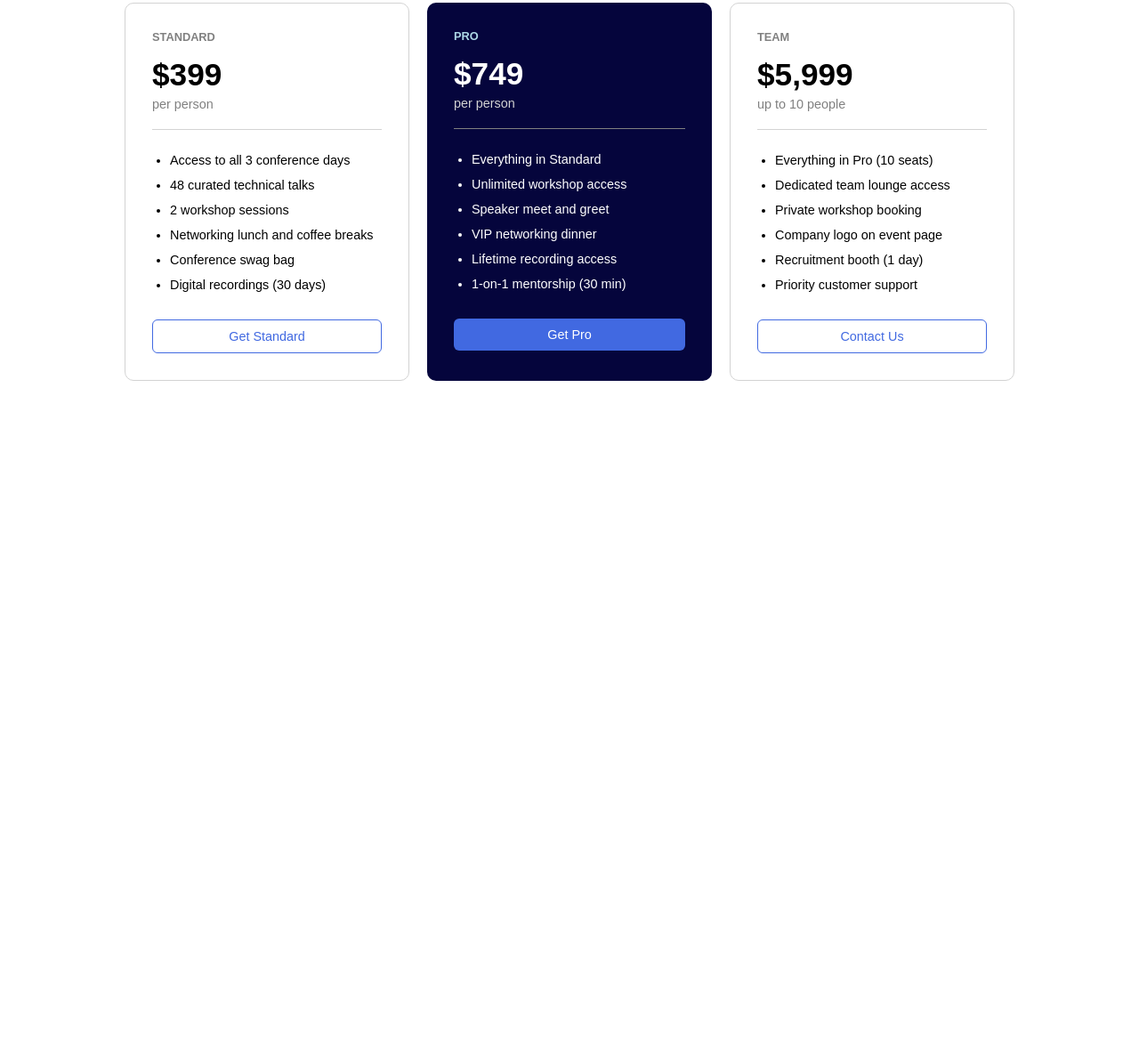
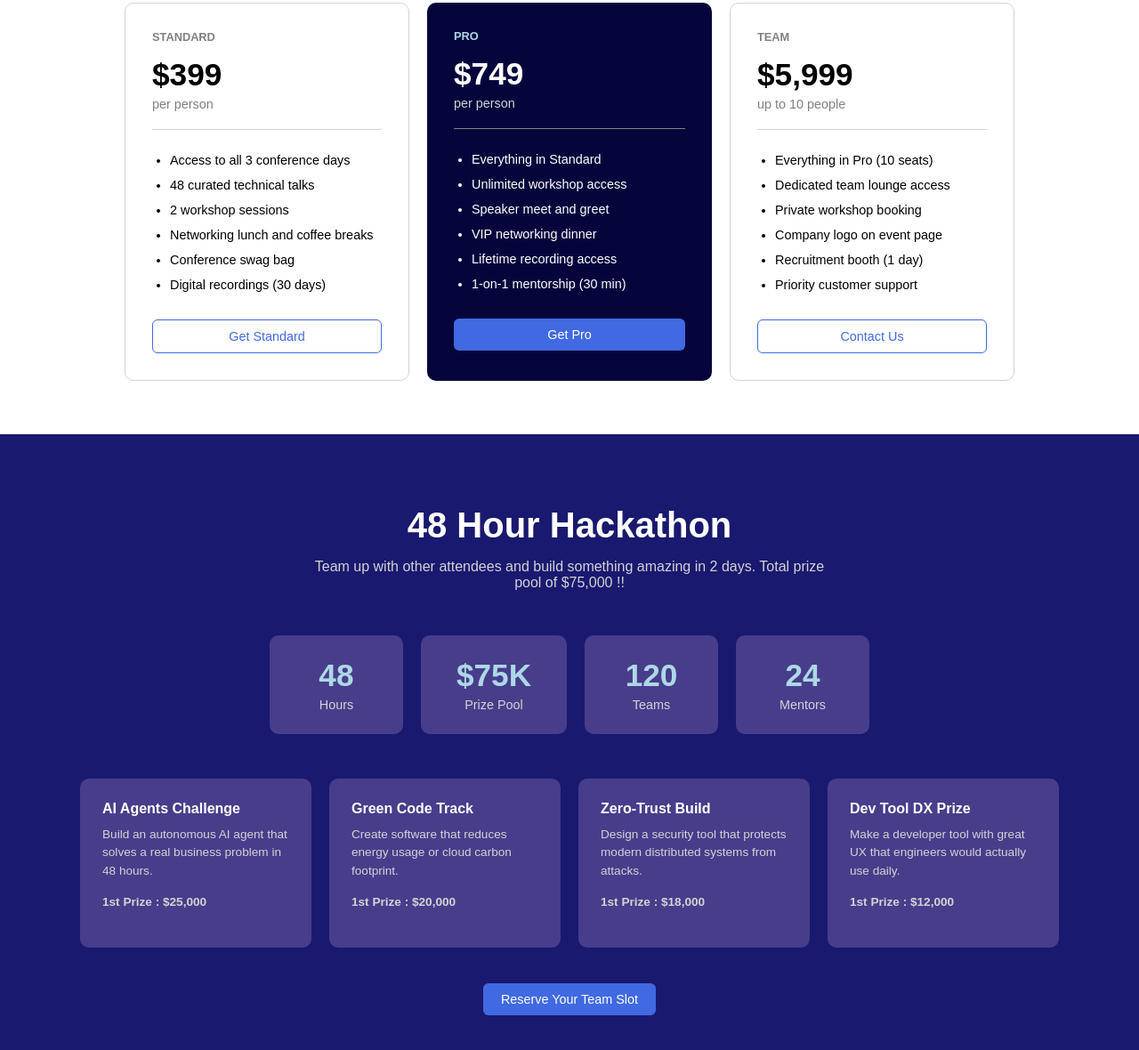
Before and after one commit to TOWSIF-ABRAR-SAHIL/b14-a01, a plain HTML site: page index.html in a window 1280 px wide. Shown: the part 1846-3026 px from the top of the page at 89% size. Before the commit the page ends 2334 px from the top, so only its background shows below. Drawn offline with Linux system fonts and the light colour scheme.

Commit message:
added Ai used Hackathon Section

```diff
--- a/index.html
+++ b/index.html
@@ -133,6 +133,63 @@
             </div>
         </div>
     </section>
+        <!-- hackathon section (custom AI section) -->
+    <section class="hackathon">
+        <h2>48 Hour Hackathon</h2>
+        <p class="hack-subtitle">Team up with other attendees and build something amazing in 2 days.
+            Total prize pool of $75,000 !!</p>
+
+        <!-- 4 stats -->
+        <div class="stats-container">
+            <div class="stat-box">
+                <h1>48</h1>
+                <p>Hours</p>
+            </div>
+            <div class="stat-box">
+                <h1>$75K</h1>
+                <p>Prize Pool</p>
+            </div>
+            <div class="stat-box">
+                <h1>120</h1>
+                <p>Teams</p>
+            </div>
+            <div class="stat-box">
+                <h1>24</h1>
+                <p>Mentors</p>
+            </div>
+        </div>
+
+        <!-- 4 challenge tracks -->
+        <div class="track-container">
+
+            <div class="track-card">
+                <h3>AI Agents Challenge</h3>
+                <p>Build an autonomous AI agent that solves a real business problem in 48 hours.</p>
+                <p class="prize">1st Prize : $25,000</p>
+            </div>
+
+            <div class="track-card">
+                <h3>Green Code Track</h3>
+                <p>Create software that reduces energy usage or cloud carbon footprint.</p>
+                <p class="prize">1st Prize : $20,000</p>
+            </div>
+
+            <div class="track-card">
+                <h3>Zero-Trust Build</h3>
+                <p>Design a security tool that protects modern distributed systems from attacks.</p>
+                <p class="prize">1st Prize : $18,000</p>
+            </div>
+
+            <div class="track-card">
+                <h3>Dev Tool DX Prize</h3>
+                <p>Make a developer tool with great UX that engineers would actually use daily.</p>
+                <p class="prize">1st Prize : $12,000</p>
+            </div>
+
+        </div>
+
+        <button class="register-button">Reserve Your Team Slot</button>
+    </section>
 </body>
 
 </html>
--- a/styles/style.css
+++ b/styles/style.css
@@ -254,3 +254,84 @@ nav{
     .featured .register-button {
     width: 100%;
 }
+
+/* hackathon section (custom AI section) */
+.hackathon {
+    background-color: midnightblue;
+    color: white;
+    padding: 80px 40px;
+    text-align: center;
+}
+
+.hackathon h2 {
+    font-size: 2.5rem;
+    margin-bottom: 15px;
+}
+
+.hack-subtitle {
+    color: lightgray;
+    max-width: 600px;
+    margin: 0 auto 50px auto;
+}
+
+
+/* stats boxes */
+.stats-container {
+    display: flex;
+    justify-content: center;
+    gap: 20px;
+    flex-wrap: wrap;
+    margin-bottom: 50px;
+}
+
+.stat-box {
+    background-color: darkslateblue;
+    padding: 25px 40px;
+    border-radius: 10px;
+    min-width: 150px;
+}
+
+.stat-box h1 {
+    color: lightblue;
+    font-size: 2.2rem;
+    margin-bottom: 5px;
+}
+
+.stat-box p {
+    color: lightgray;
+    font-size: 0.9rem;
+}
+
+
+/* challenge tracks */
+.track-container {
+    display: grid;
+    grid-template-columns: repeat(4, 1fr);
+    gap: 20px;
+    max-width: 1100px;
+    margin: 0 auto 40px auto;
+}
+
+.track-card {
+    background-color: darkslateblue;
+    padding: 25px;
+    border-radius: 10px;
+    text-align: left;
+}
+
+.track-card h3 {
+    font-size: 1rem;
+    margin-bottom: 10px;
+}
+
+.track-card p {
+    color: lightgray;
+    font-size: 0.85rem;
+    line-height: 1.5;
+    margin-bottom: 15px;
+}
+
+.prize {
+    color: gold;
+    font-weight: bold;
+}
```
Also changed, not shown: 1 other file.
